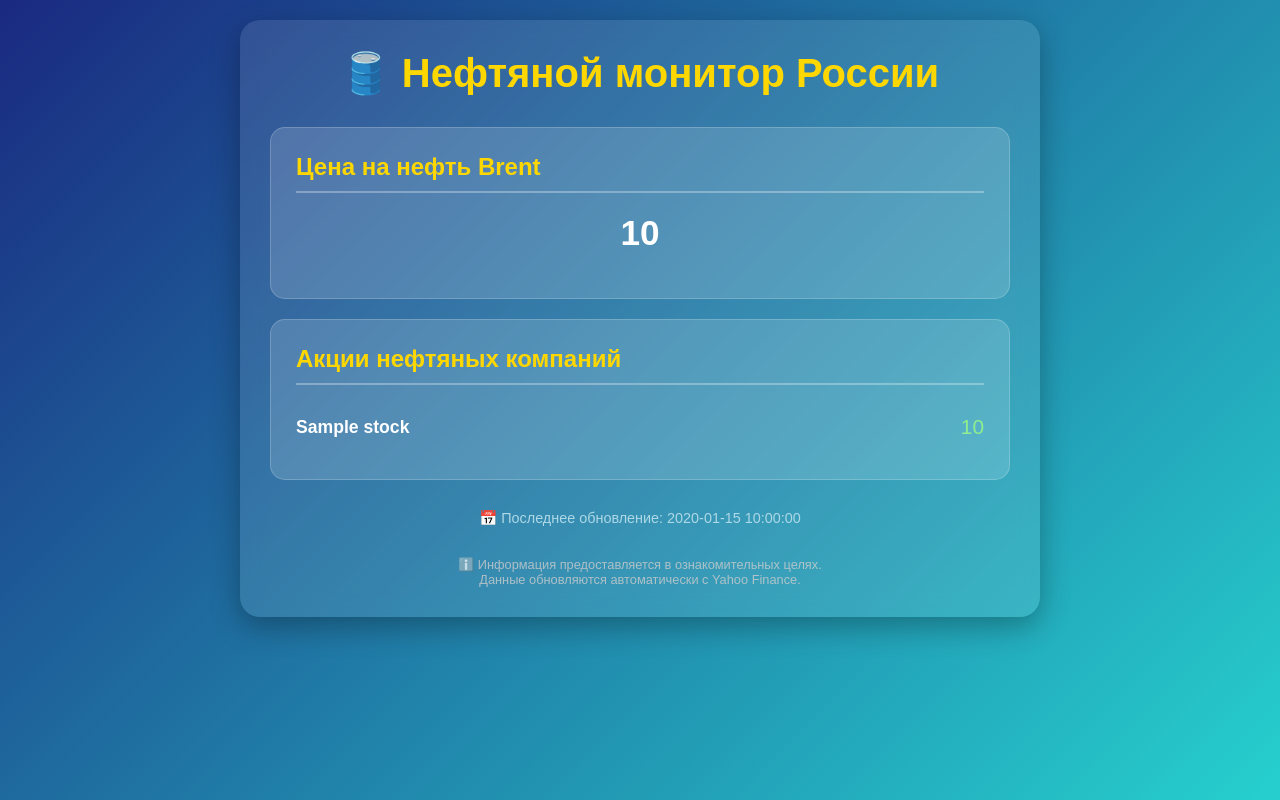
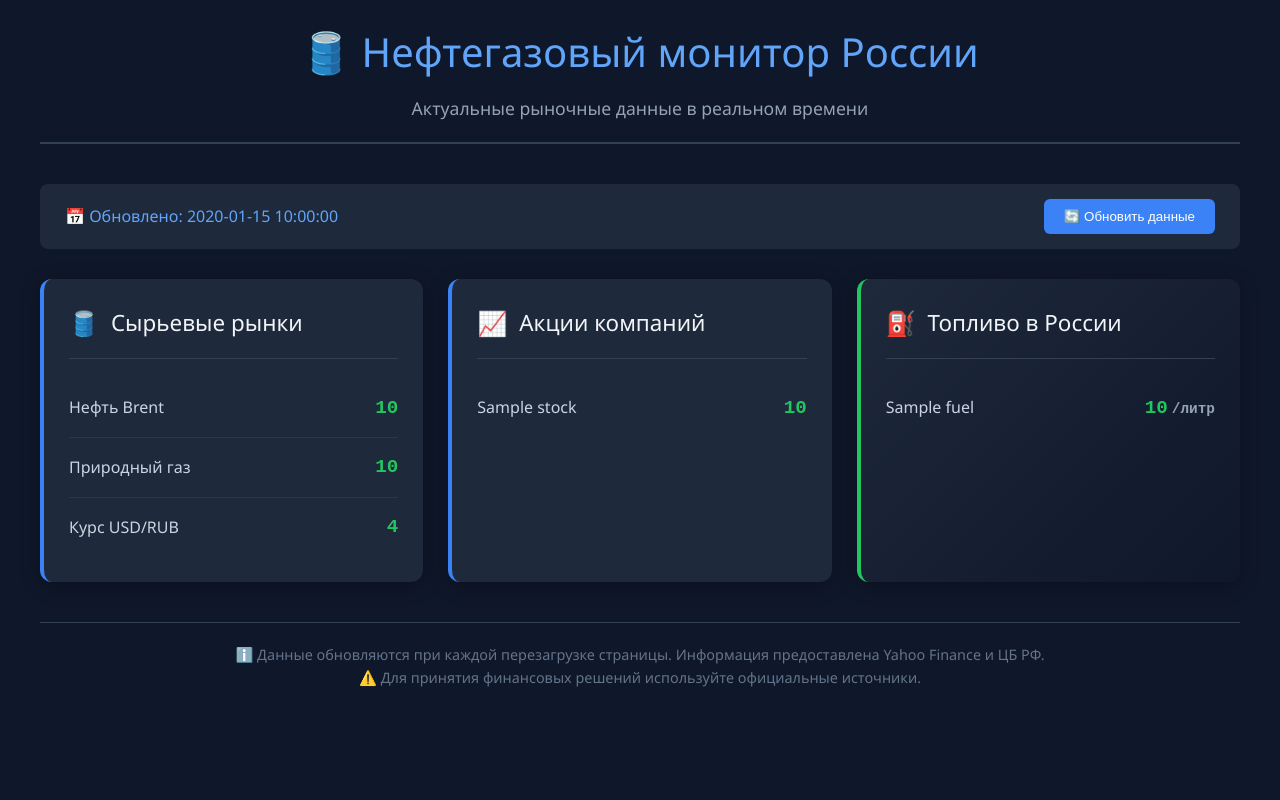
Before and after one commit to arturastanakulov228-png/oil, a Flask app: template templates/index.html in a window 1280 px wide. Run offline with Flask 3, Linux system fonts and the light colour scheme; the template is opened without the code that fills it: most values are stand-ins (such as "Sample title", 1, 10 or a date in 2020).

Commit message:
Update index.html

```diff
--- a/templates/index.html
+++ b/templates/index.html
@@ -3,115 +3,246 @@
 <head>
     <meta charset="UTF-8">
     <meta name="viewport" content="width=device-width, initial-scale=1.0">
-    <title>Нефтяной монитор России</title>
+    <title>Нефтегазовый монитор | Россия</title>
     <style>
         * { margin: 0; padding: 0; box-sizing: border-box; }
+
         body {
-            font-family: 'Arial', sans-serif;
-            background: linear-gradient(135deg, #1a2980, #26d0ce);
-            color: white;
+            font-family: 'Segoe UI', 'Arial', sans-serif;
+            background: #0f172a;
+            color: #e2e8f0;
+            line-height: 1.6;
             min-height: 100vh;
             padding: 20px;
         }
+
         .container {
-            max-width: 800px;
+            max-width: 1200px;
             margin: 0 auto;
-            background: rgba(255, 255, 255, 0.1);
-            backdrop-filter: blur(10px);
-            border-radius: 20px;
-            padding: 30px;
-            box-shadow: 0 10px 30px rgba(0,0,0,0.3);
         }
+
+        header {
+            text-align: center;
+            margin-bottom: 40px;
+            padding-bottom: 20px;
+            border-bottom: 2px solid #334155;
+        }
+
         h1 {
-            text-align: center;
-            margin-bottom: 30px;
-            font-size: 2.5em;
-            color: #FFD700;
+            color: #60a5fa;
+            font-size: 2.5rem;
+            margin-bottom: 10px;
+            font-weight: 300;
         }
+
+        .subtitle {
+            color: #94a3b8;
+            font-size: 1.1rem;
+        }
+
+        .dashboard {
+            display: grid;
+            grid-template-columns: repeat(auto-fit, minmax(350px, 1fr));
+            gap: 25px;
+            margin-bottom: 40px;
+        }
+
         .card {
-            background: rgba(255, 255, 255, 0.15);
-            border-radius: 15px;
+            background: #1e293b;
+            border-radius: 12px;
             padding: 25px;
+            border-left: 4px solid #3b82f6;
+            box-shadow: 0 4px 20px rgba(0, 0, 0, 0.3);
+            transition: transform 0.3s;
+        }
+
+        .card:hover {
+            transform: translateY(-3px);
+        }
+
+        .card-header {
+            display: flex;
+            align-items: center;
             margin-bottom: 20px;
-            border: 1px solid rgba(255,255,255,0.2);
+            padding-bottom: 15px;
+            border-bottom: 1px solid #334155;
         }
-        .card h2 {
-            color: #FFD700;
-            margin-bottom: 15px;
-            font-size: 1.5em;
-            border-bottom: 2px solid rgba(255,255,255,0.3);
-            padding-bottom: 10px;
+
+        .card-icon {
+            font-size: 1.5rem;
+            margin-right: 12px;
+            color: #60a5fa;
         }
-        .price {
-            font-size: 2.2em;
-            font-weight: bold;
+
+        .card-title {
+            font-size: 1.4rem;
+            color: #f1f5f9;
+            font-weight: 500;
+        }
+
+        .price-large {
+            font-size: 2.8rem;
+            font-weight: 600;
+            color: #22c55e;
             text-align: center;
             margin: 20px 0;
+            font-family: 'Courier New', monospace;
         }
-        .stock-row {
+
+        .data-row {
             display: flex;
             justify-content: space-between;
             align-items: center;
-            padding: 15px 0;
-            border-bottom: 1px solid rgba(255,255,255,0.1);
+            padding: 14px 0;
+            border-bottom: 1px solid #2d3748;
         }
-        .stock-row:last-child {
+
+        .data-row:last-child {
             border-bottom: none;
         }
-        .stock-name {
-            font-weight: bold;
-            font-size: 1.1em;
+
+        .data-name {
+            color: #cbd5e1;
+            font-weight: 500;
         }
-        .stock-price {
-            font-size: 1.3em;
-            color: #90EE90;
+
+        .data-value {
+            font-size: 1.2rem;
+            font-weight: 600;
+            color: #22c55e;
+            font-family: 'Courier New', monospace;
         }
+
+        .data-unit {
+            color: #94a3b8;
+            font-size: 0.9rem;
+            margin-left: 4px;
+        }
+
+        .currency-card {
+            background: linear-gradient(135deg, #1e293b 0%, #0f172a 100%);
+            border-color: #22c55e;
+        }
+
+        .footer {
+            text-align: center;
+            margin-top: 40px;
+            padding: 20px;
+            color: #64748b;
+            font-size: 0.9rem;
+            border-top: 1px solid #334155;
+        }
+
+        .update-info {
+            display: flex;
+            justify-content: space-between;
+            align-items: center;
+            background: #1e293b;
+            padding: 15px 25px;
+            border-radius: 8px;
+            margin-bottom: 30px;
+        }
+
         .update-time {
-            text-align: center;
-            margin-top: 30px;
-            color: #ADD8E6;
-            font-size: 0.9em;
+            color: #60a5fa;
+            font-weight: 500;
         }
-        .disclaimer {
-            text-align: center;
-            margin-top: 30px;
-            font-size: 0.8em;
-            color: #CCC;
-            opacity: 0.8;
+
+        .reload-btn {
+            background: #3b82f6;
+            color: white;
+            border: none;
+            padding: 10px 20px;
+            border-radius: 6px;
+            cursor: pointer;
+            font-weight: 500;
+            transition: background 0.3s;
         }
-        @media (max-width: 600px) {
-            .container { padding: 15px; }
-            h1 { font-size: 1.8em; }
-            .price { font-size: 1.8em; }
+
+        .reload-btn:hover {
+            background: #2563eb;
+        }
+
+        @media (max-width: 768px) {
+            .dashboard {
+                grid-template-columns: 1fr;
+            }
+
+            .price-large {
+                font-size: 2.2rem;
+            }
+
+            h1 {
+                font-size: 2rem;
+            }
         }
     </style>
 </head>
 <body>
     <div class="container">
-        <h1>🛢️ Нефтяной монитор России</h1>
+        <header>
+            <h1>🛢️ Нефтегазовый монитор России</h1>
+            <p class="subtitle">Актуальные рыночные данные в реальном времени</p>
+        </header>
 
-        <div class="card">
-            <h2>Цена на нефть Brent</h2>
-            <div class="price">{{ oil_price }}</div>
+        <div class="update-info">
+            <div class="update-time">📅 Обновлено: {{ update_time }}</div>
+            <button class="reload-btn" onclick="location.reload()">🔄 Обновить данные</button>
         </div>
 
-        <div class="card">
-            <h2>Акции нефтяных компаний</h2>
-            {% for name, price in stocks.items() %}
-            <div class="stock-row">
-                <span class="stock-name">{{ name }}</span>
-                <span class="stock-price">{{ price }}</span>
+        <div class="dashboard">
+            <!-- Цены на сырье -->
+            <div class="card">
+                <div class="card-header">
+                    <div class="card-icon">🛢️</div>
+                    <h2 class="card-title">Сырьевые рынки</h2>
+                </div>
+                <div class="data-row">
+                    <span class="data-name">Нефть Brent</span>
+                    <span class="data-value">{{ oil_price }}</span>
+                </div>
+                <div class="data-row">
+                    <span class="data-name">Природный газ</span>
+                    <span class="data-value">{{ gas_price }}</span>
+                </div>
+                <div class="data-row">
+                    <span class="data-name">Курс USD/RUB</span>
+                    <span class="data-value">{{ usd_rate }}</span>
+                </div>
             </div>
-            {% endfor %}
+
+            <!-- Акции компаний -->
+            <div class="card">
+                <div class="card-header">
+                    <div class="card-icon">📈</div>
+                    <h2 class="card-title">Акции компаний</h2>
+                </div>
+                {% for name, price in stocks.items() %}
+                <div class="data-row">
+                    <span class="data-name">{{ name }}</span>
+                    <span class="data-value">{{ price }}</span>
+                </div>
+                {% endfor %}
+            </div>
+
+            <!-- Цены на топливо -->
+            <div class="card currency-card">
+                <div class="card-header">
+                    <div class="card-icon">⛽</div>
+                    <h2 class="card-title">Топливо в России</h2>
+                </div>
+                {% for name, price in fuel.items() %}
+                <div class="data-row">
+                    <span class="data-name">{{ name }}</span>
+                    <span class="data-value">{{ price }}<span class="data-unit">/литр</span></span>
+                </div>
+                {% endfor %}
+            </div>
         </div>
 
-        <div class="update-time">
-            📅 Последнее обновление: {{ update_time }}
-        </div>
-
-        <div class="disclaimer">
-            ℹ️ Информация предоставляется в ознакомительных целях.<br>
-            Данные обновляются автоматически с Yahoo Finance.
+        <div class="footer">
+            <p>ℹ️ Данные обновляются при каждой перезагрузке страницы. Информация предоставлена Yahoo Finance и ЦБ РФ.</p>
+            <p>⚠️ Для принятия финансовых решений используйте официальные источники.</p>
         </div>
     </div>
 </body>
```
